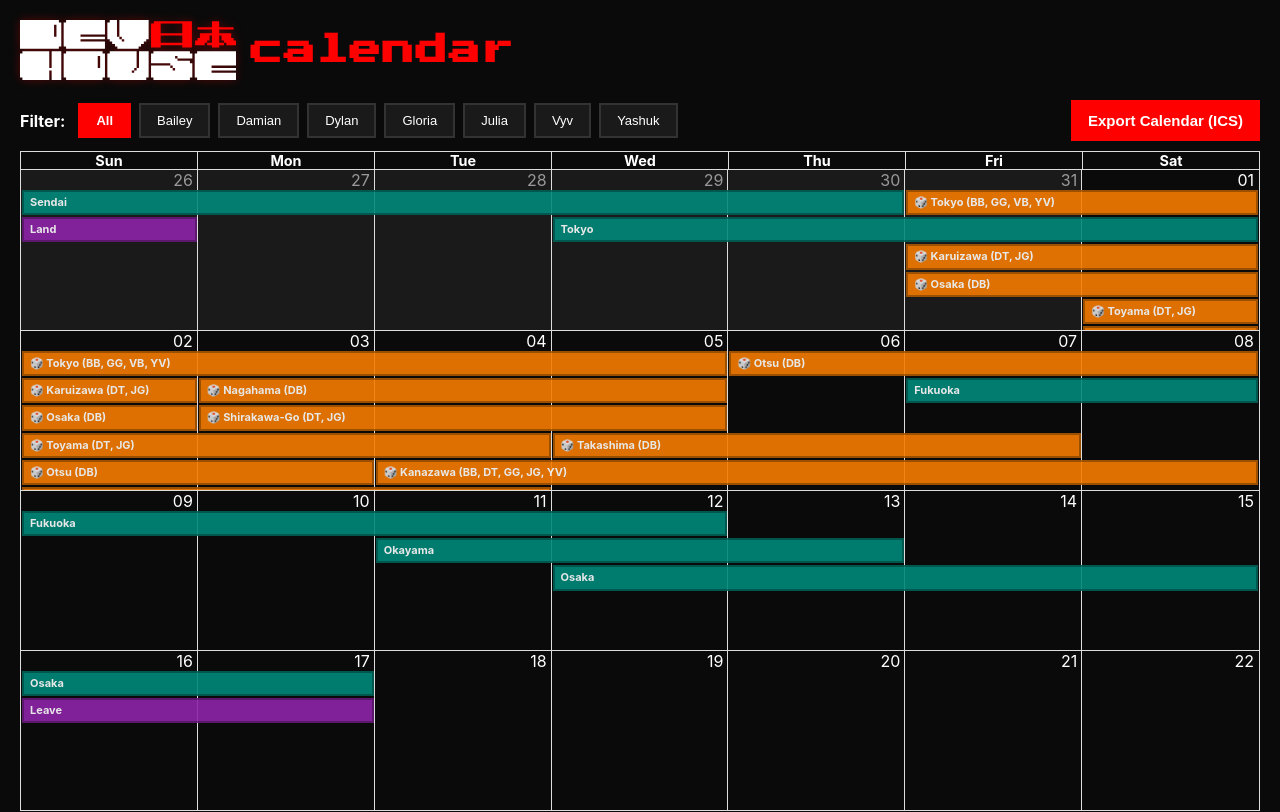
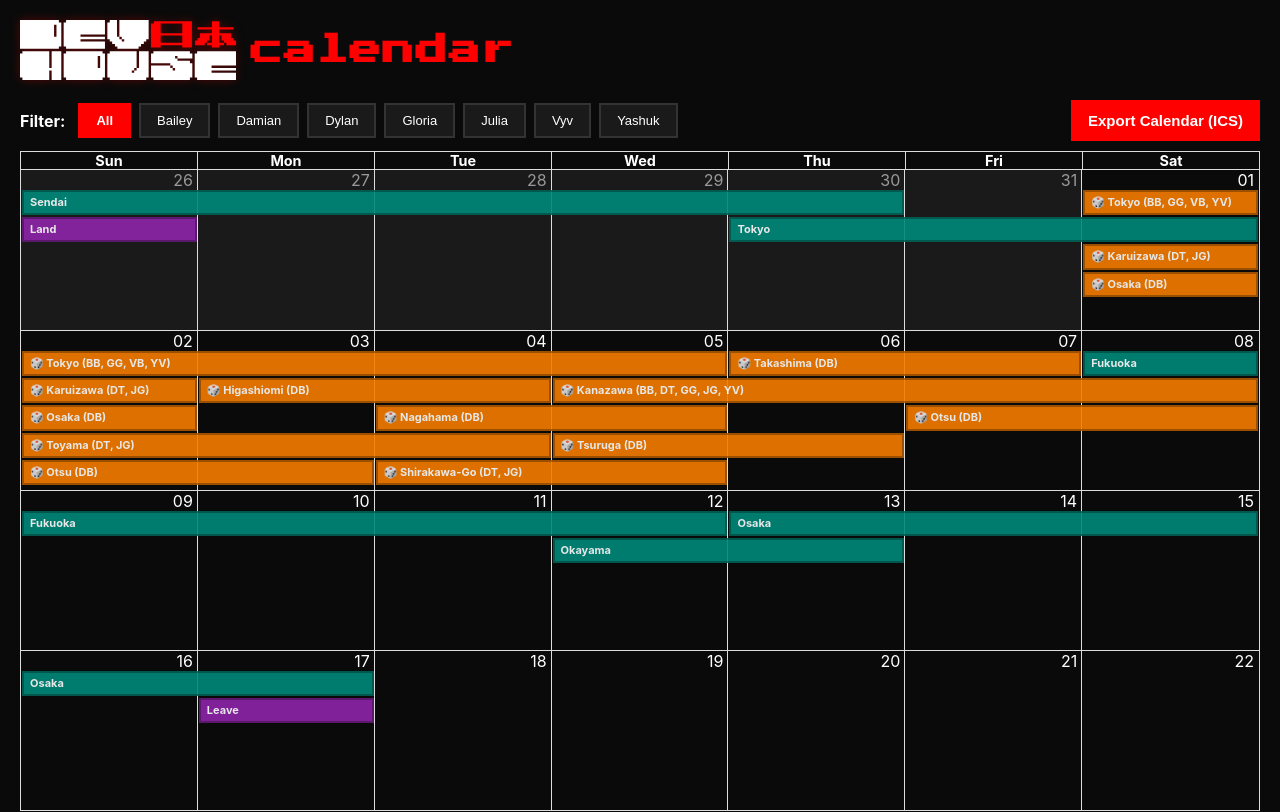
Before and after one commit to devhou-se/calendar, a React (Create React App) app: page / in a window 1280 px wide. Shown: the top 812 px of the page. Built offline with nearby package versions, Linux system fonts and the light colour scheme.

Commit message:
dates and display

```diff
--- a/src/DevhouseView.js
+++ b/src/DevhouseView.js
@@ -3,7 +3,7 @@ import { Calendar, momentLocalizer } from 'react-big-calendar';
 import moment from 'moment';
 import 'react-big-calendar/lib/css/react-big-calendar.css';
 import { useSearchParams, useNavigate } from 'react-router-dom';
-import { prepareEventForCalendar } from './dateUtils';
+import { prepareEventForCalendar, parseDateString } from './dateUtils';
 import { getTodayInJST } from './locationUtils';
 import DateLocationModal from './DateLocationModal';
 import CurrentLocations from './CurrentLocations';
@@ -21,29 +21,29 @@ const EVENT_COLORS = {
 // Devhouse dates
 const DEVHOUSE_DATES = [
   // Core events with attendees
-  {"id":1743312030622,"title":"Sendai","start":"2025-10-25T13:00:00.000Z","end":"2025-10-29T13:00:00.000Z","allDay":true,"type":"core","attendees":["BB","DB","DT","JG","YV"]},
-  {"id":1743311975675,"title":"Tokyo","start":"2025-10-29T13:00:00.000Z","end":"2025-10-31T13:00:00.000Z","allDay":true,"type":"core","attendees":["BB","DB","DT","GG","JG","VB","YV"]},
-  {"id":1743312066182,"title":"Fukuoka","start":"2025-11-07T13:00:00.000Z","end":"2025-11-11T13:00:00.000Z","allDay":true,"type":"core","attendees":["BB","DB","DT","JG","YV"]},
-  {"id":1757817492179,"title":"Okayama","start":"2025-11-11T13:00:00.000Z","end":"2025-11-12T13:00:00.000Z","allDay":true,"type":"core","attendees":["BB","DB","DT","YV"]},
-  {"id":1743312070472,"title":"Osaka","start":"2025-11-12T13:00:00.000Z","end":"2025-11-16T13:00:00.000Z","allDay":true,"type":"core","attendees":["BB","DB","DT","YV"]},
+  {"id":1743312030622,"title":"Sendai","start":"2025-10-26","end":"2025-10-30","allDay":true,"type":"core","attendees":["BB","DB","DT","JG","YV"]},
+  {"id":1743311975675,"title":"Tokyo","start":"2025-10-30","end":"2025-11-01","allDay":true,"type":"core","attendees":["BB","DB","DT","GG","JG","VB","YV"]},
+  {"id":1743312066182,"title":"Fukuoka","start":"2025-11-08","end":"2025-11-12","allDay":true,"type":"core","attendees":["BB","DB","DT","JG","YV"]},
+  {"id":1757817492179,"title":"Okayama","start":"2025-11-12","end":"2025-11-13","allDay":true,"type":"core","attendees":["BB","DB","DT","YV"]},
+  {"id":1743312070472,"title":"Osaka","start":"2025-11-13","end":"2025-11-17","allDay":true,"type":"core","attendees":["BB","DB","DT","YV"]},
 
   // Other events (no attendees)
-  {"id":1743313244238,"title":"Land","start":"2025-10-25T13:00:00.000Z","end":"2025-10-25T13:00:00.000Z","allDay":true,"type":"other"},
-  {"id":1743312089552,"title":"Leave","start":"2025-11-16T13:00:00.000Z","end":"2025-11-16T13:00:00.000Z","allDay":true,"type":"other"},
+  {"id":1743313244238,"title":"Land","start":"2025-10-26","end":"2025-10-26","allDay":true,"type":"other"},
+  {"id":1743312089552,"title":"Leave","start":"2025-11-17","end":"2025-11-17","allDay":true,"type":"other"},
 
   // Dealer's choice events
-  {"id":1700000001,"title":"Karuizawa","start":"2025-10-31T13:00:00.000Z","end":"2025-11-01T13:00:00.000Z","allDay":true,"type":"dealers-choice","attendees":["DT","JG"]},
-  {"id":1700000002,"title":"Osaka","start":"2025-10-31T13:00:00.000Z","end":"2025-11-01T13:00:00.000Z","allDay":true,"type":"dealers-choice","attendees":["DB"]},
-  {"id":1700000003,"title":"Tokyo","start":"2025-10-31T13:00:00.000Z","end":"2025-11-04T13:00:00.000Z","allDay":true,"type":"dealers-choice","attendees":["BB","GG","VB","YV"]},
-  {"id":1700000004,"title":"Otsu","start":"2025-11-01T13:00:00.000Z","end":"2025-11-02T13:00:00.000Z","allDay":true,"type":"dealers-choice","attendees":["DB"]},
-  {"id":1700000005,"title":"Toyama","start":"2025-11-01T13:00:00.000Z","end":"2025-11-03T13:00:00.000Z","allDay":true,"type":"dealers-choice","attendees":["DT","JG"]},
-  {"id":1700000006,"title":"Higashiomi","start":"2025-11-02T13:00:00.000Z","end":"2025-11-03T13:00:00.000Z","allDay":true,"type":"dealers-choice","attendees":["DB"]},
-  {"id":1700000007,"title":"Nagahama","start":"2025-11-03T13:00:00.000Z","end":"2025-11-04T13:00:00.000Z","allDay":true,"type":"dealers-choice","attendees":["DB"]},
-  {"id":1700000008,"title":"Shirakawa-Go","start":"2025-11-03T13:00:00.000Z","end":"2025-11-04T13:00:00.000Z","allDay":true,"type":"dealers-choice","attendees":["DT","JG"]},
-  {"id":1700000009,"title":"Kanazawa","start":"2025-11-04T13:00:00.000Z","end":"2025-11-07T13:00:00.000Z","allDay":true,"type":"dealers-choice","attendees":["BB","DT","GG","JG","YV"]},
-  {"id":1700000010,"title":"Tsuruga","start":"2025-11-04T13:00:00.000Z","end":"2025-11-05T13:00:00.000Z","allDay":true,"type":"dealers-choice","attendees":["DB"]},
-  {"id":1700000011,"title":"Takashima","start":"2025-11-05T13:00:00.000Z","end":"2025-11-06T13:00:00.000Z","allDay":true,"type":"dealers-choice","attendees":["DB"]},
-  {"id":1700000012,"title":"Otsu","start":"2025-11-06T13:00:00.000Z","end":"2025-11-07T13:00:00.000Z","allDay":true,"type":"dealers-choice","attendees":["DB"]}
+  {"id":1700000001,"title":"Karuizawa","start":"2025-11-01","end":"2025-11-02","allDay":true,"type":"dealers-choice","attendees":["DT","JG"]},
+  {"id":1700000002,"title":"Osaka","start":"2025-11-01","end":"2025-11-02","allDay":true,"type":"dealers-choice","attendees":["DB"]},
+  {"id":1700000003,"title":"Tokyo","start":"2025-11-01","end":"2025-11-05","allDay":true,"type":"dealers-choice","attendees":["BB","GG","VB","YV"]},
+  {"id":1700000004,"title":"Otsu","start":"2025-11-02","end":"2025-11-03","allDay":true,"type":"dealers-choice","attendees":["DB"]},
+  {"id":1700000005,"title":"Toyama","start":"2025-11-02","end":"2025-11-04","allDay":true,"type":"dealers-choice","attendees":["DT","JG"]},
+  {"id":1700000006,"title":"Higashiomi","start":"2025-11-03","end":"2025-11-04","allDay":true,"type":"dealers-choice","attendees":["DB"]},
+  {"id":1700000007,"title":"Nagahama","start":"2025-11-04","end":"2025-11-05","allDay":true,"type":"dealers-choice","attendees":["DB"]},
+  {"id":1700000008,"title":"Shirakawa-Go","start":"2025-11-04","end":"2025-11-05","allDay":true,"type":"dealers-choice","attendees":["DT","JG"]},
+  {"id":1700000009,"title":"Kanazawa","start":"2025-11-05","end":"2025-11-08","allDay":true,"type":"dealers-choice","attendees":["BB","DT","GG","JG","YV"]},
+  {"id":1700000010,"title":"Tsuruga","start":"2025-11-05","end":"2025-11-06","allDay":true,"type":"dealers-choice","attendees":["DB"]},
+  {"id":1700000011,"title":"Takashima","start":"2025-11-06","end":"2025-11-07","allDay":true,"type":"dealers-choice","attendees":["DB"]},
+  {"id":1700000012,"title":"Otsu","start":"2025-11-07","end":"2025-11-08","allDay":true,"type":"dealers-choice","attendees":["DB"]}
 ];
 
 // Calendar overlay component to capture clicks on dates
@@ -104,7 +104,7 @@ const CalendarOverlay = ({ currentDate, onDateClick }) => {
 
   // Handle touch move - track if user is scrolling
   const handleTouchMove = (e) => {
-    const moveThreshold = 10; // pixels
+    const moveThreshold = 15; // pixels
     const deltaX = Math.abs(e.touches[0].clientX - touchStartPos.current.x);
     const deltaY = Math.abs(e.touches[0].clientY - touchStartPos.current.y);
 
@@ -124,7 +124,7 @@ const CalendarOverlay = ({ currentDate, onDateClick }) => {
 
   // Handle mouse move - track if user is dragging
   const handleMouseMove = (e) => {
-    const moveThreshold = 10; // pixels
+    const moveThreshold = 15; // pixels
     const deltaX = Math.abs(e.clientX - touchStartPos.current.x);
     const deltaY = Math.abs(e.clientY - touchStartPos.current.y);
 
@@ -237,8 +237,8 @@ function DevhouseView() {
     // Always use devhouse dates for the main view (redirect happens if ?data= is present)
     return DEVHOUSE_DATES.map(event => ({
       ...event,
-      start: new Date(event.start),
-      end: new Date(event.end)
+      start: parseDateString(event.start),
+      end: parseDateString(event.end)
     }));
   };
 
--- a/src/dateUtils.js
+++ b/src/dateUtils.js
@@ -102,17 +102,23 @@ export const validateDateRange = (start, end) => {
 export const dateToDaysSinceEpoch = (date) => {
   if (!date) return 0;
   const d = new Date(date);
-  // Create a date at UTC midnight for the given date
-  const utc = Date.UTC(d.getFullYear(), d.getMonth(), d.getDate());
+  // Normalize to local midnight first
+  const localMidnight = new Date(d.getFullYear(), d.getMonth(), d.getDate());
+  // Then convert to UTC to get consistent day count
+  const utc = Date.UTC(
+    localMidnight.getUTCFullYear(),
+    localMidnight.getUTCMonth(),
+    localMidnight.getUTCDate()
+  );
   return Math.floor(utc / 86400000);
 };
 
 // Convert days since epoch to date
 export const daysSinceEpochToDate = (days) => {
   if (!days && days !== 0) return null;
-  // Convert back to milliseconds
+  // Convert days to milliseconds (UTC)
   const ms = days * 86400000;
   const d = new Date(ms);
-  // Create a local date with the UTC values to maintain the correct day
+  // Create a local date with the UTC date components
   return new Date(d.getUTCFullYear(), d.getUTCMonth(), d.getUTCDate());
 };
--- a/src/locationUtils.js
+++ b/src/locationUtils.js
@@ -216,11 +216,11 @@ export const getGroupDisplayName = (group, useJapanese = false) => {
   } else if (group.type === 'arrival') {
     const translatedLocation = translateLocation(group.location, useJapanese);
     const arrivingText = translateUI('Arriving in', useJapanese);
-    return `${arrivingText}${translatedLocation}`;
+    return `${arrivingText} ${translatedLocation}`;
   } else if (group.type === 'departure') {
     const translatedLocation = translateLocation(group.location, useJapanese);
     const departingText = translateUI('Departing', useJapanese);
-    return `${departingText}${translatedLocation}`;
+    return `${departingText} ${translatedLocation}`;
   } else {
     return translateLocation(group.location, useJapanese);
   }
```
